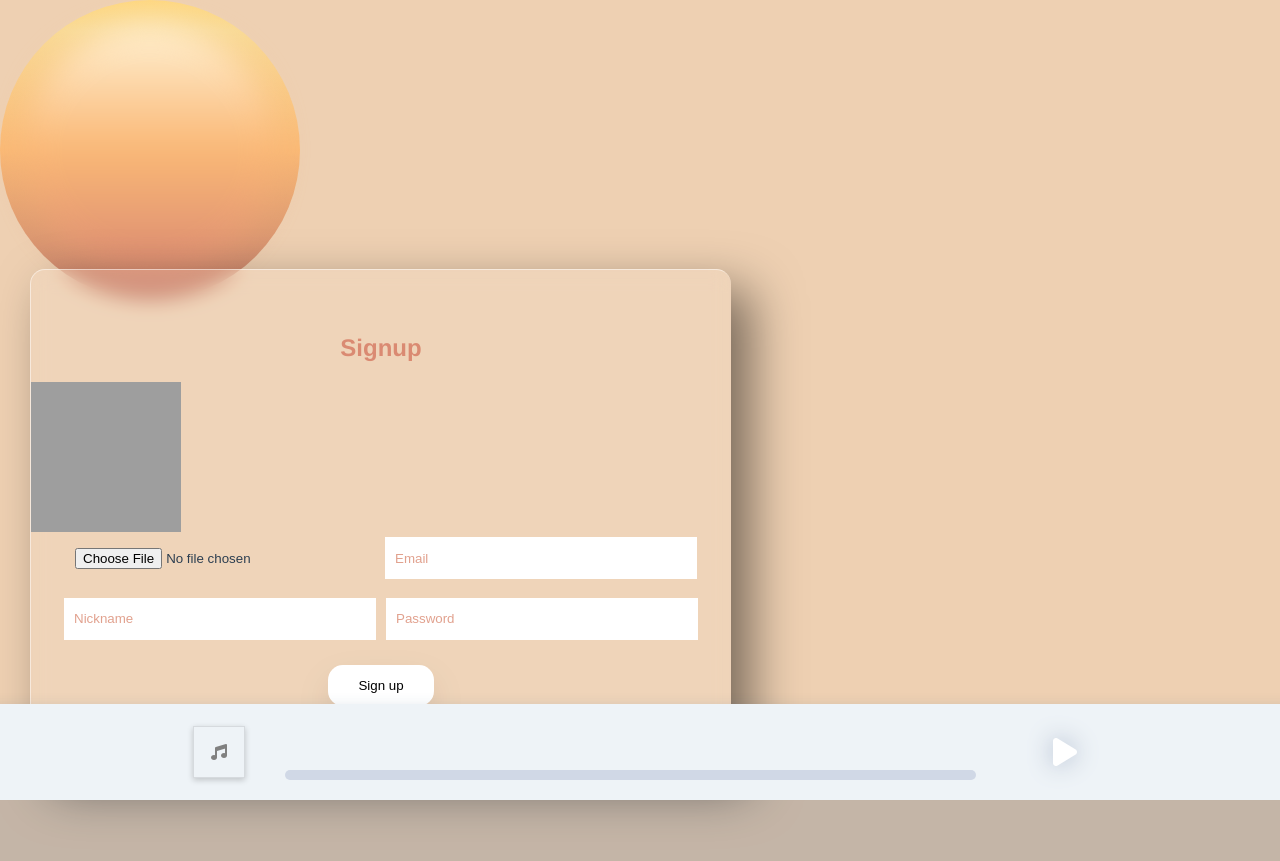
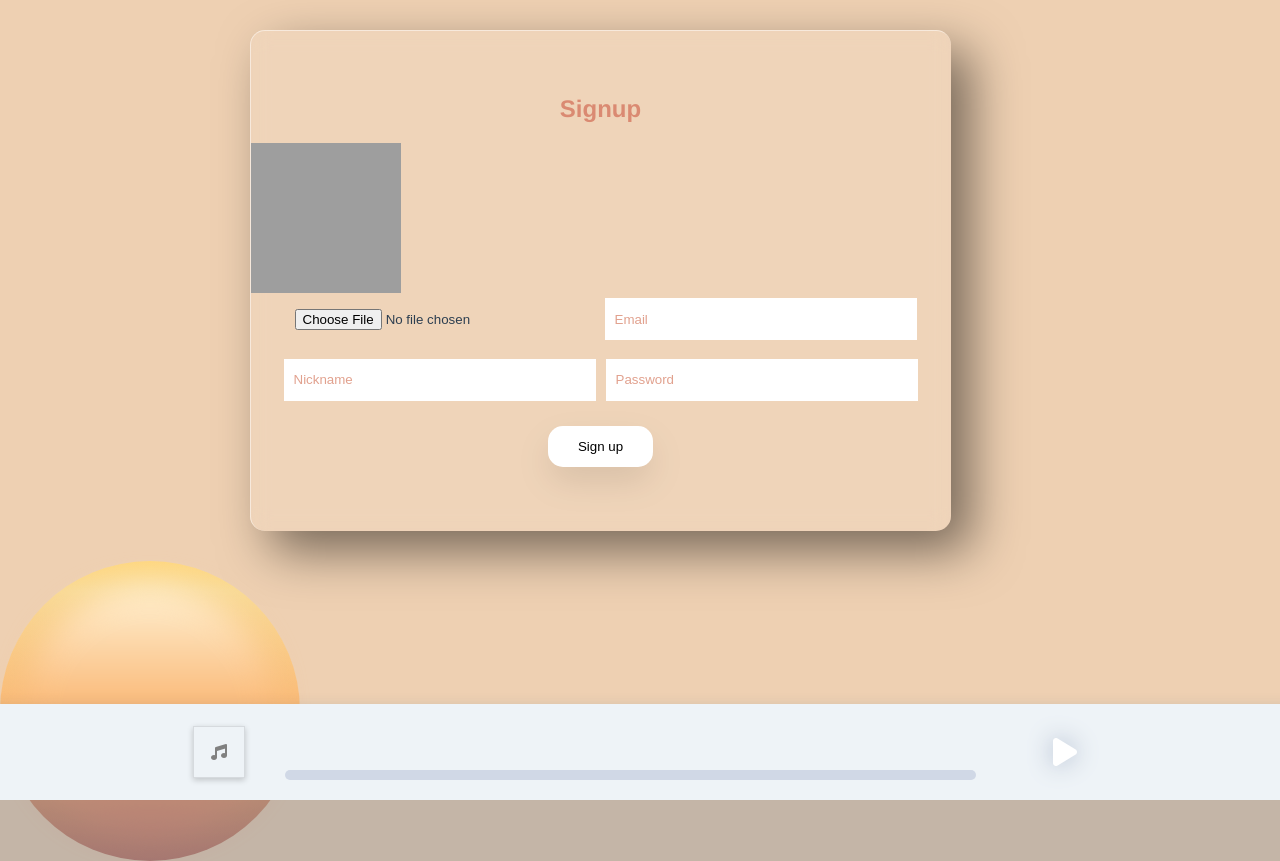
Before and after one commit to Fishphobiagg/Muvie, a Vue app in the folder frontend/muvie/: page /signup in a window 1280 px wide. Before the commit the page ends 800 px from the top, so only its background shows below. Built offline with nearby package versions, Linux system fonts and the light colour scheme; grey boxes are pictures that could not be loaded; a web font is replaced by a local one.

Commit message:
feat: ui 수정중

```diff
--- a/frontend/muvie/src/atoms/GlassCard.vue
+++ b/frontend/muvie/src/atoms/GlassCard.vue
@@ -1,5 +1,5 @@
 <template>
-  <div>
+  <div class="glasscard-container">
     <div class="container">
       <div class="card">
         <div class="content">
@@ -17,6 +17,11 @@ export default {
 </script>
 
 <style>
+.glasscard-container {
+  /* display: flex;
+  justify-content: center;
+  align-items: center; */
+}
 /* body {
   display: flex;
   justify-content: center;
@@ -27,13 +32,16 @@ export default {
 } */
 .container {
   /* 임시 위치 */
-  position: fixed;
+  /* position: fixed;
   bottom: 0%;
-  left: 0;
-  /* position: relative;
+  left: 0; */
+  /* display: flex;
+  justify-content: center;
+  align-items: center; */
+  /* position: relative;*/
   display: flex;
   justify-content: center;
-  align-items: center; */
+  align-items: center;
   max-width: 1200px;
   flex-wrap: wrap;
   z-index: 1;
--- a/frontend/muvie/src/organisms/CarouselView.vue
+++ b/frontend/muvie/src/organisms/CarouselView.vue
@@ -37,7 +37,6 @@
           <div>
             <div>{{ component.title }}</div>
             <div>{{ component.artist }}</div>
-            <div>{{ component.album }}</div>
           </div>
         </div>
       </div>
--- a/frontend/muvie/src/views/MainView.vue
+++ b/frontend/muvie/src/views/MainView.vue
@@ -106,7 +106,7 @@ export default {
     localStorageValueExists() {
       console.log("로컬스토리지 있니?");
       const vuexData = JSON.parse(localStorage.getItem("vuex"));
-      console.log(vuexData.loginStore);
+      console.log(vuexData.loginStore.accessToken);
       this.localStorageValue = vuexData.loginStore;
     },
     handleLocalStorageChange(value) {
@@ -273,6 +273,9 @@ export default {
   },
   mounted() {
     this.localStorageValueExists();
+    if (!this.localStorageValue) {
+      this.isModal1Open = true;
+    }
   },
 };
 </script>
```
